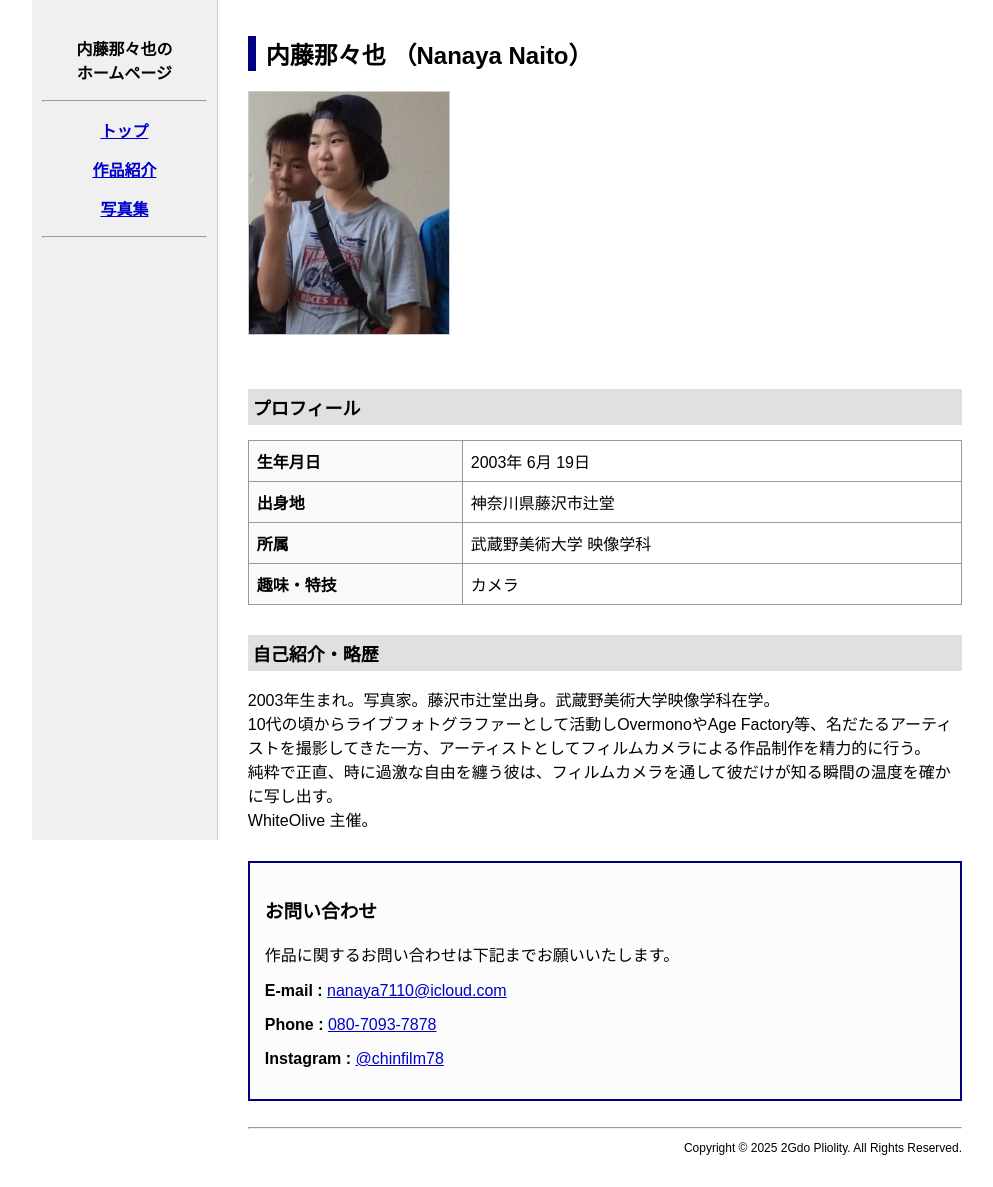
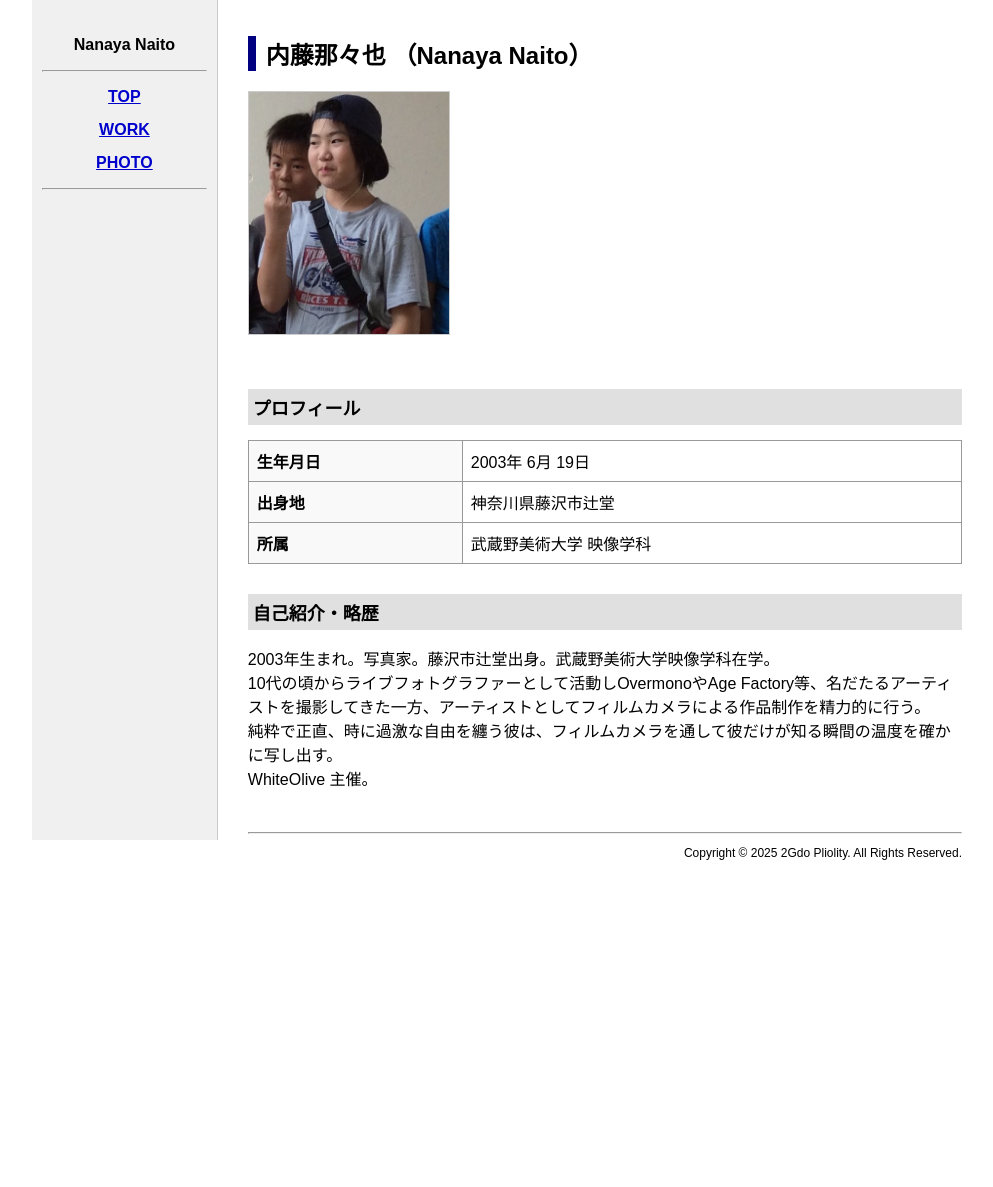
Before and after one commit to jinkmn/nanaya-naito-portfolio, a plain HTML site: page index.html in a window 1280 px wide. Shown: the whole page, without its empty margins (128-1121 px from the left). After the commit the page ends 892 px from the top, so only its background shows below. Drawn offline with Linux system fonts and the light colour scheme.

Commit message:
third commit

```diff
--- a/index.html
+++ b/index.html
@@ -10,13 +10,13 @@
     <div class="container">
       <div class="sidebar">
         <p>
-          <strong>内藤那々也の<br />ホームページ</strong>
+          <strong>Nanaya Naito</strong>
         </p>
         <hr />
         <ul>
-          <li><a href="index.html">トップ</a></li>
-          <li><a href="works.html">作品紹介</a></li>
-          <li><a href="photos.html">写真集</a></li>
+          <li><a href="index.html">TOP</a></li>
+          <li><a href="works.html">WORK</a></li>
+          <li><a href="photos.html">PHOTO</a></li>
         </ul>
         <hr />
       </div>
@@ -44,10 +44,6 @@
             <th>所属</th>
             <td>武蔵野美術大学 映像学科</td>
           </tr>
-          <tr>
-            <th>趣味・特技</th>
-            <td>カメラ</td>
-          </tr>
         </table>
 
         <h2>自己紹介・略歴</h2>
@@ -58,26 +54,6 @@
           純粋で正直、時に過激な自由を纏う彼は、フィルムカメラを通して彼だけが知る瞬間の温度を確かに写し出す。<br />
           WhiteOlive 主催。
         </p>
-
-        <div class="contact-info">
-          <h3>お問い合わせ</h3>
-          <p>作品に関するお問い合わせは下記までお願いいたします。</p>
-          <p>
-            <strong>E-mail : </strong>
-            <a href="mailto:nanaya7110@icloud.com">nanaya7110@icloud.com</a>
-          </p>
-          <p>
-            <strong>Phone : </strong>
-            <a href="tel:080-7093-7878" target="_blank">080-7093-7878</a>
-          </p>
-          <p>
-            <strong>Instagram : </strong>
-            <a href="https://www.instagram.com/chinfilm78/" target="_blank"
-              >@chinfilm78</a
-            >
-          </p>
-        </div>
-
         <br />
         <hr />
         <p style="text-align: right; font-size: 12px">
```
Also changed, not shown: photos.html (+17 -4 lines), works.html (+4 -4 lines), images/photo3.jpg (added), images/profile2.jpg (added).
